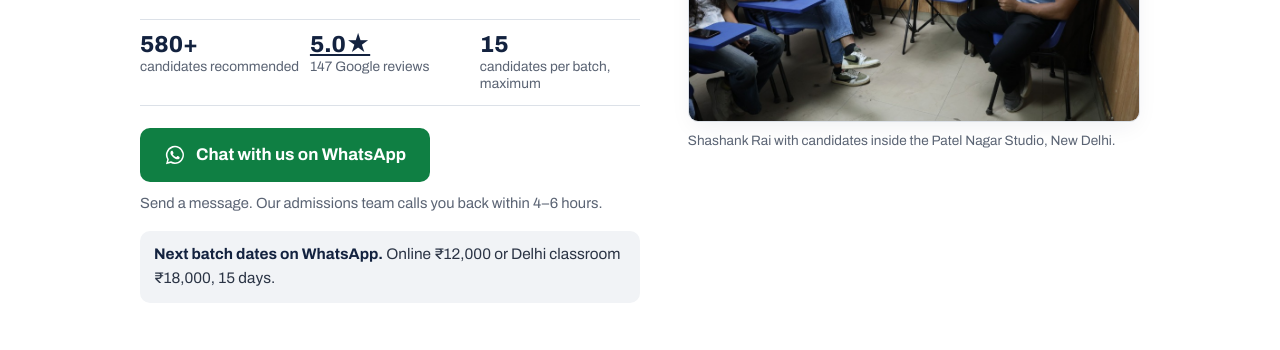
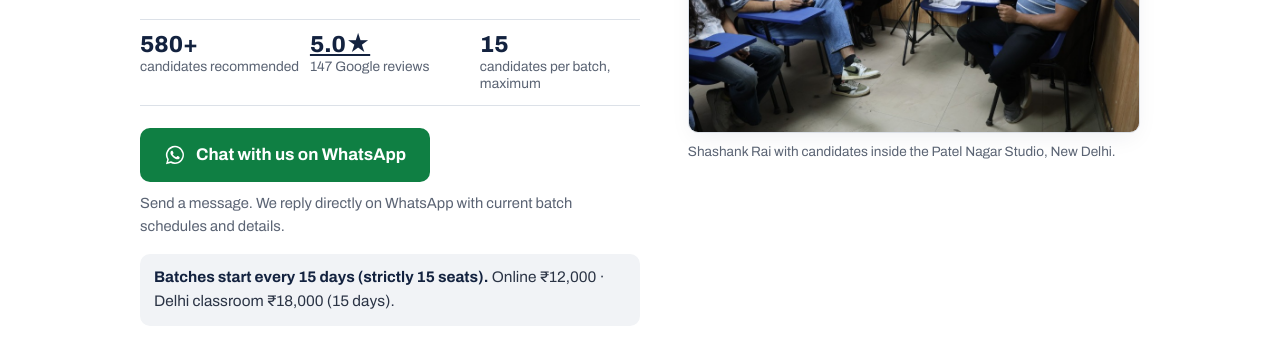
Before and after one commit to kushsharmaks11-coder/Landing-page--r2r, a website: page option-d.html in a window 1280 px wide. Shown: the part 450-800 px from the top of the page. Drawn offline with Linux system fonts and the light colour scheme.

Commit message:
fix: remove 4-6hr callback friction, clarify 15-day cohort cadence and keep proven H1

```diff
--- a/option-d.html
+++ b/option-d.html
@@ -231,10 +231,10 @@ footer p+p{margin-top:10px}
 
       <div class="act">
         <a class="btn block wa" data-cta="hero" href="https://wa.me/919971910683?text=Hi"><svg aria-hidden="true"><use href="#wa"/></svg>Chat with us on WhatsApp</a>
-        <p class="note">Send a message. Our admissions team calls you back within 4–6 hours.</p>
+        <p class="note">Send a message. We reply directly on WhatsApp with current batch schedules and details.</p>
       </div>
 
-      <p class="batchline"><strong data-fill="nextBatch">Next batch dates on WhatsApp.</strong> Online ₹12,000 or Delhi classroom ₹18,000, 15 days.</p>
+      <p class="batchline"><strong data-fill="nextBatch">Batches start every 15 days (strictly 15 seats).</strong> Online ₹12,000 · Delhi classroom ₹18,000 (15 days).</p>
     </div>
 
     <figure>
@@ -463,7 +463,7 @@ footer p+p{margin-top:10px}
 <section class="final">
   <div class="wrap">
     <h2>Tell us where you got stuck last time</h2>
-    <p>Message us on WhatsApp. We'll call you back, go through your last attempt and help you pick the right batch.</p>
+    <p>Message us on WhatsApp. We'll review your last attempt and help you pick the right batch.</p>
     <a class="btn wa" data-cta="final" href="https://wa.me/919971910683?text=Hi"><svg aria-hidden="true"><use href="#wa"/></svg>Chat with us on WhatsApp</a>
   </div>
 </section>
@@ -542,7 +542,7 @@ var MESSAGES = {
   var fill = {
     nextOnline: CONFIG.nextOnline ? CONFIG.nextOnline : null,
     nextOffline: CONFIG.nextOffline ? CONFIG.nextOffline : null,
-    nextBatch: next ? "Next batch starts " + next + "." : null,
+    nextBatch: next ? "Next batch starts " + next + "." : "Batches start every 15 days (strictly 15 seats).",
     rating: CONFIG.rating + "★",
     reviews: CONFIG.reviews + " Google reviews",
     ratingLong: "Rated " + CONFIG.rating + " from " + CONFIG.reviews + " reviews on Google"
```
